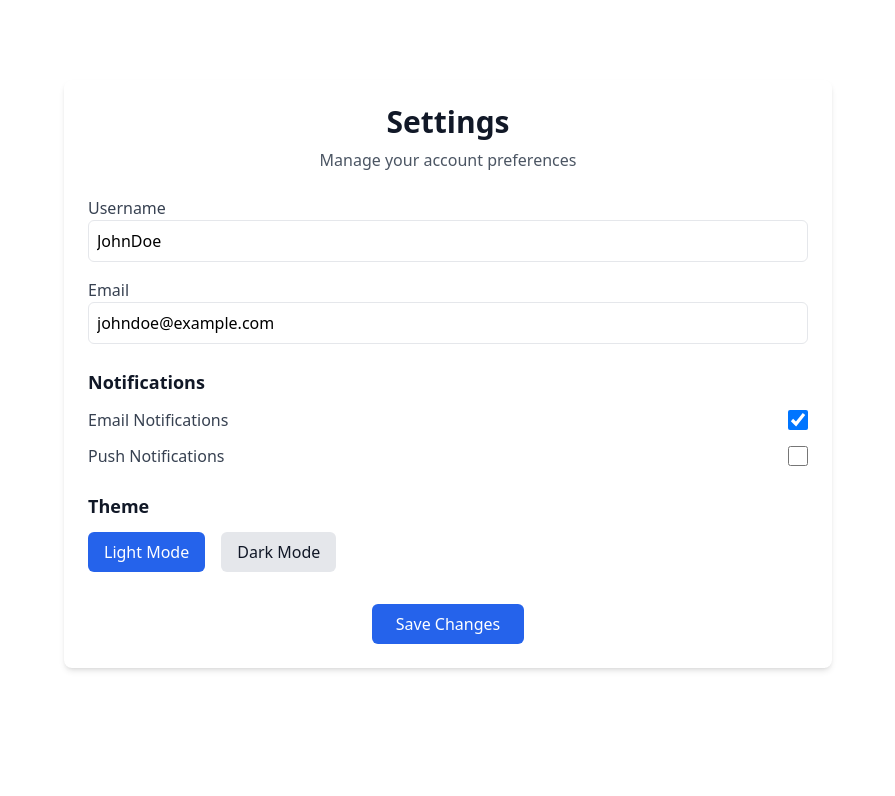
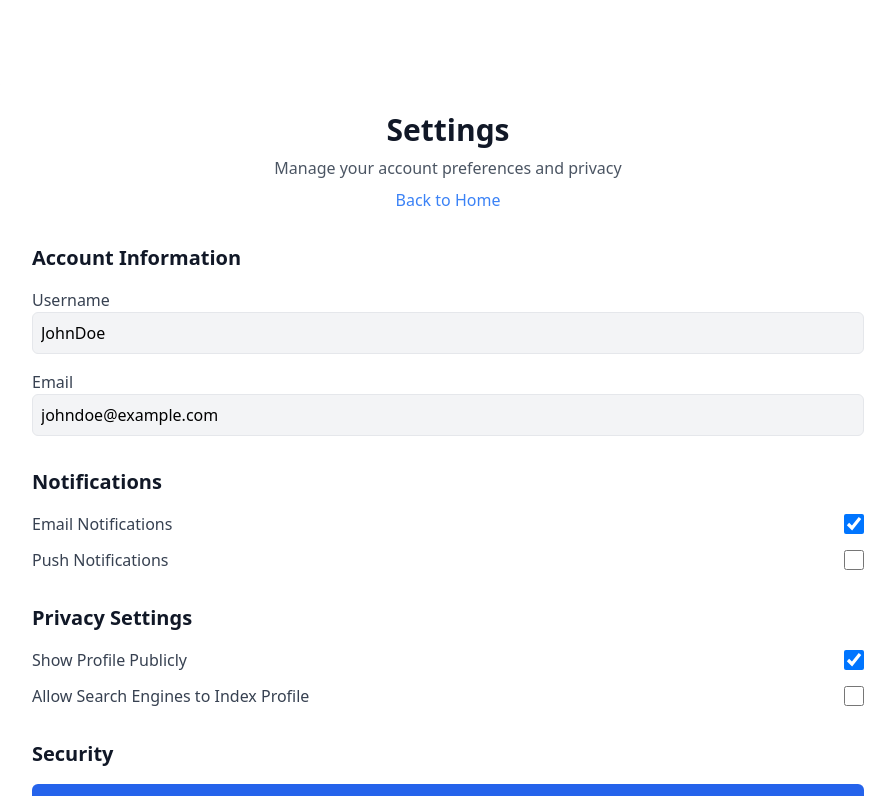
Before and after one commit to fabriceCODER/ukuri, a Next.js app in the folder frontend/: page /settings in a window 1280 px wide. Shown: the top 796 px of the page, without its empty margins (192-1087 px from the left). Built offline with nearby package versions, Linux system fonts and the light colour scheme.

Commit message:
feat: admin panel improvements

```diff
--- a/frontend/app/profile/page.tsx
+++ b/frontend/app/profile/page.tsx
@@ -45,7 +45,7 @@ const Profile = () => {
             >
                 <h1 className="text-3xl font-bold text-gray-900">My Profile</h1>
                 <p className="text-gray-600 mt-2">Manage your personal details</p>
-                <Link href="/">
+                <Link href="/" legacyBehavior>
                     <a className="mt-2 inline-block text-blue-500 hover:underline">Back to Home</a>
                 </Link>
             </motion.div>
--- a/frontend/app/settings/page.tsx
+++ b/frontend/app/settings/page.tsx
@@ -2,115 +2,149 @@
 
 import { useState } from "react";
 import { motion } from "framer-motion";
+import Link from "next/link"; // Import Link for navigation
+
+type SettingsState = {
+    username: string;
+    email: string;
+    notifications: { email: boolean; push: boolean };
+    privacy: { showProfile: boolean; searchEngine: boolean };
+    theme: string;
+};
 
 const Settings = () => {
-    const [settings, setSettings] = useState({
+    const [settings, setSettings] = useState<SettingsState>({
         username: "JohnDoe",
         email: "johndoe@example.com",
-        notifications: {
-            email: true,
-            push: false,
-        },
+        notifications: { email: true, push: false },
+        privacy: { showProfile: true, searchEngine: false },
         theme: "light",
     });
 
     const handleChange = (e: React.ChangeEvent<HTMLInputElement>) => {
-        setSettings({ ...settings, [e.target.name]: e.target.value });
+        const { name, value } = e.target;
+        setSettings((prev) => ({ ...prev, [name]: value }));
     };
 
-    const handleToggle = (field: "email" | "push") => {
-        setSettings({
-            ...settings,
-            notifications: {
-                ...settings.notifications,
-                [field]: !settings.notifications[field],
-            },
-        });
-    };
+    const handleToggle = <T extends keyof SettingsState>(
+        section: T,
+        field: keyof SettingsState[T] & string
+    ) => {
 
-    const handleThemeChange = (theme: "light" | "dark") => {
-        setSettings({ ...settings, theme });
-        document.documentElement.classList.toggle("dark", theme === "dark");
+        setSettings((prev) => ({
+            ...prev,
+            [section]: { ...prev[section], [field]: !prev[section][field] },
+        }));
     };
 
     return (
-        <section className="max-w-3xl mx-auto my-20 p-6 bg-white dark:bg-gray-900 shadow-md rounded-lg">
+        <section className="max-w-4xl mx-auto my-20 p-8 bg-white shadow-lg rounded-lg">
             <motion.div
                 initial={{ opacity: 0, y: -10 }}
                 animate={{ opacity: 1, y: 0 }}
                 transition={{ duration: 0.3 }}
                 className="text-center"
             >
-                <h1 className="text-3xl font-bold text-gray-900 dark:text-white">Settings</h1>
-                <p className="text-gray-600 dark:text-gray-300 mt-2">Manage your account preferences</p>
+                <h1 className="text-3xl font-bold text-gray-900">Settings</h1>
+                <p className="text-gray-600 mt-2">Manage your account preferences and privacy</p>
+                <Link href="/" legacyBehavior>
+                    <a className="mt-2 inline-block text-blue-500 hover:underline">Back to Home</a>
+                </Link>
             </motion.div>
 
-            {/* Account Settings */}
-            <div className="mt-6">
-                <label className="block font-medium text-gray-700 dark:text-gray-300">Username</label>
+            {/* Account Information */}
+            <div className="mt-8">
+                <h2 className="text-xl font-semibold text-gray-900">Account Information</h2>
+                <div className="mt-4 space-y-4">
+                    <div>
+                        <label className="block font-medium text-gray-700">Username</label>
                         <input
                             type="text"
                             name="username"
                             value={settings.username}
                             onChange={handleChange}
-                    className="w-full p-2 border rounded-md dark:bg-gray-800 dark:text-white"
+                            className="w-full p-2 border rounded-md bg-gray-100"
                         />
-
-                <label className="block mt-4 font-medium text-gray-700 dark:text-gray-300">Email</label>
+                    </div>
+                    <div>
+                        <label className="block font-medium text-gray-700">Email</label>
                         <input
                             type="email"
                             name="email"
                             value={settings.email}
                             onChange={handleChange}
-                    className="w-full p-2 border rounded-md dark:bg-gray-800 dark:text-white"
+                            className="w-full p-2 border rounded-md bg-gray-100"
                         />
                     </div>
+                </div>
+            </div>
 
-            {/* Notification Preferences */}
-            <div className="mt-6">
-                <h2 className="text-lg font-semibold text-gray-900 dark:text-white">Notifications</h2>
-                <div className="mt-3 flex items-center justify-between">
-                    <span className="text-gray-700 dark:text-gray-300">Email Notifications</span>
+            {/* Notifications */}
+            <div className="mt-8">
+                <h2 className="text-xl font-semibold text-gray-900">Notifications</h2>
+                <div className="mt-4 space-y-3">
+                    <label className="flex items-center justify-between">
+                        <span className="text-gray-700">Email Notifications</span>
                         <input
                             type="checkbox"
                             checked={settings.notifications.email}
-                        onChange={() => handleToggle("email")}
+                            onChange={() => handleToggle("notifications", "email")}
                             className="w-5 h-5 cursor-pointer"
                         />
-                </div>
-                <div className="mt-3 flex items-center justify-between">
-                    <span className="text-gray-700 dark:text-gray-300">Push Notifications</span>
+                    </label>
+                    <label className="flex items-center justify-between">
+                        <span className="text-gray-700">Push Notifications</span>
                         <input
                             type="checkbox"
                             checked={settings.notifications.push}
-                        onChange={() => handleToggle("push")}
+                            onChange={() => handleToggle("notifications", "push")}
                             className="w-5 h-5 cursor-pointer"
                         />
+                    </label>
                 </div>
             </div>
 
-            {/* Theme Settings */}
-            <div className="mt-6">
-                <h2 className="text-lg font-semibold text-gray-900 dark:text-white">Theme</h2>
-                <div className="flex gap-4 mt-3">
-                    <button
-                        className={`px-4 py-2 rounded-md ${settings.theme === "light" ? "bg-blue-600 text-white" : "bg-gray-200 dark:bg-gray-800 text-gray-900 dark:text-white"}`}
-                        onClick={() => handleThemeChange("light")}
-                    >
-                        Light Mode
+            {/* Privacy Settings */}
+            <div className="mt-8">
+                <h2 className="text-xl font-semibold text-gray-900">Privacy Settings</h2>
+                <div className="mt-4 space-y-3">
+                    <label className="flex items-center justify-between">
+                        <span className="text-gray-700">Show Profile Publicly</span>
+                        <input
+                            type="checkbox"
+                            checked={settings.privacy.showProfile}
+                            onChange={() => handleToggle("privacy", "showProfile")}
+                            className="w-5 h-5 cursor-pointer"
+                        />
+                    </label>
+                    <label className="flex items-center justify-between">
+                        <span className="text-gray-700">Allow Search Engines to Index Profile</span>
+                        <input
+                            type="checkbox"
+                            checked={settings.privacy.searchEngine}
+                            onChange={() => handleToggle("privacy", "searchEngine")}
+                            className="w-5 h-5 cursor-pointer"
+                        />
+                    </label>
+                </div>
+            </div>
+
+            {/* Security */}
+            <div className="mt-8">
+                <h2 className="text-xl font-semibold text-gray-900">Security</h2>
+                <div className="mt-4 space-y-4">
+                    <button className="w-full py-2 bg-blue-600 text-white rounded-md hover:bg-blue-500 transition">
+                        Change Password
                     </button>
-                    <button
-                        className={`px-4 py-2 rounded-md ${settings.theme === "dark" ? "bg-blue-600 text-white" : "bg-gray-200 dark:bg-gray-800 text-gray-900 dark:text-white"}`}
-                        onClick={() => handleThemeChange("dark")}
-                    >
-                        Dark Mode
+                    <button className="w-full py-2 bg-red-600 text-white rounded-md hover:bg-red-500 transition">
+                        Delete Account
                     </button>
                 </div>
             </div>
 
-            {/* Save Changes Button */}
-            <div className="flex justify-center mt-8">
-                <button className="px-6 py-2 bg-blue-600 text-white rounded-md hover:bg-blue-500 transition">
+            {/* Save Changes */}
+            <div className="flex justify-center mt-10">
+                <button className="px-6 py-2 bg-green-600 text-white rounded-md hover:bg-green-500 transition">
                     Save Changes
                 </button>
             </div>
--- a/frontend/components/dashboard/DashboardHeader.tsx
+++ b/frontend/components/dashboard/DashboardHeader.tsx
@@ -1,11 +1,45 @@
+"use client";
+
+import { FaHome, FaCog } from "react-icons/fa";
+import { useRouter } from "next/navigation";
+
 interface DashboardHeaderProps {
     title: string;
+    subtitle?: string;
+    showSettings?: boolean;
 }
 
-const DashboardHeader = ({ title }: DashboardHeaderProps) => {
+const DashboardHeader = ({ title, subtitle, showSettings = true }: DashboardHeaderProps) => {
+    const router = useRouter();
+
     return (
-        <div className="bg-white shadow p-6 mb-6">
-            <h1 className="text-3xl font-semibold">{title}</h1>
+        <div className="bg-white shadow-md rounded-lg p-6 flex items-center justify-between">
+            {/* Left Side: Title & Subtitle */}
+            <div>
+                <h1 className="text-3xl font-bold text-gray-900">{title}</h1>
+                {subtitle && <p className="text-gray-600 mt-1">{subtitle}</p>}
+
+                {/* Breadcrumb Navigation */}
+                <div className="flex items-center text-sm text-gray-500 mt-2">
+                    <FaHome className="mr-1 text-gray-400" />
+                    <span className="cursor-pointer hover:text-gray-700" onClick={() => router.push("/")}>
+                        Home
+                    </span>
+                    <span className="mx-2">/</span>
+                    <span className="text-gray-700 font-semibold">{title}</span>
+                </div>
+            </div>
+
+            {/* Right Side: Settings Icon */}
+            {showSettings && (
+                <button
+                    onClick={() => router.push("/settings")}
+                    className="flex items-center gap-2 px-4 py-2 border rounded-lg text-gray-700 hover:bg-gray-100 transition"
+                >
+                    <FaCog className="text-gray-500" />
+                    <span>Settings</span>
+                </button>
+            )}
         </div>
     );
 };
```
Also changed, not shown: frontend/app/test/page.tsx (+63 -63 lines). Lines whose indentation alone changed are shown as unchanged.
